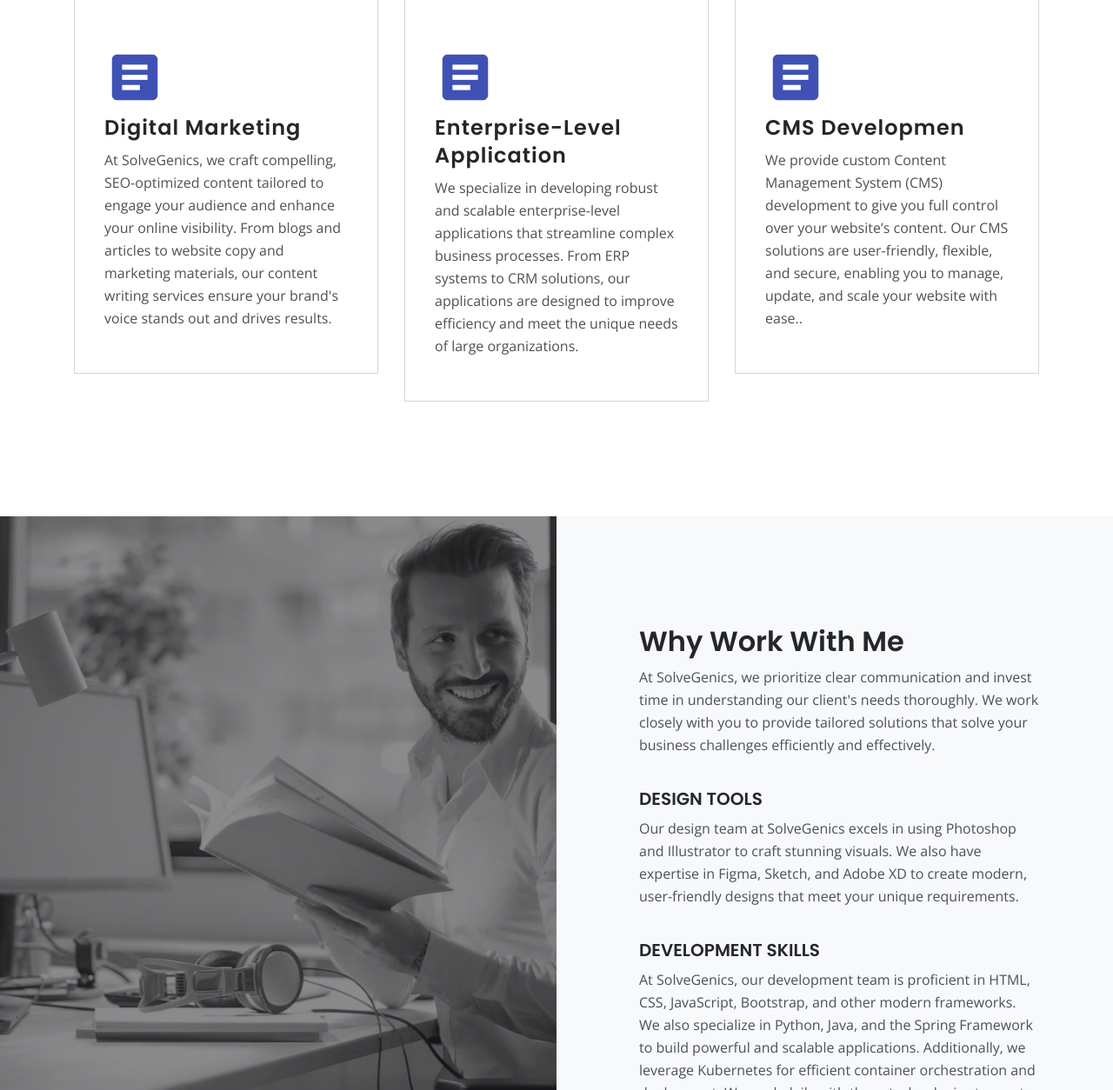
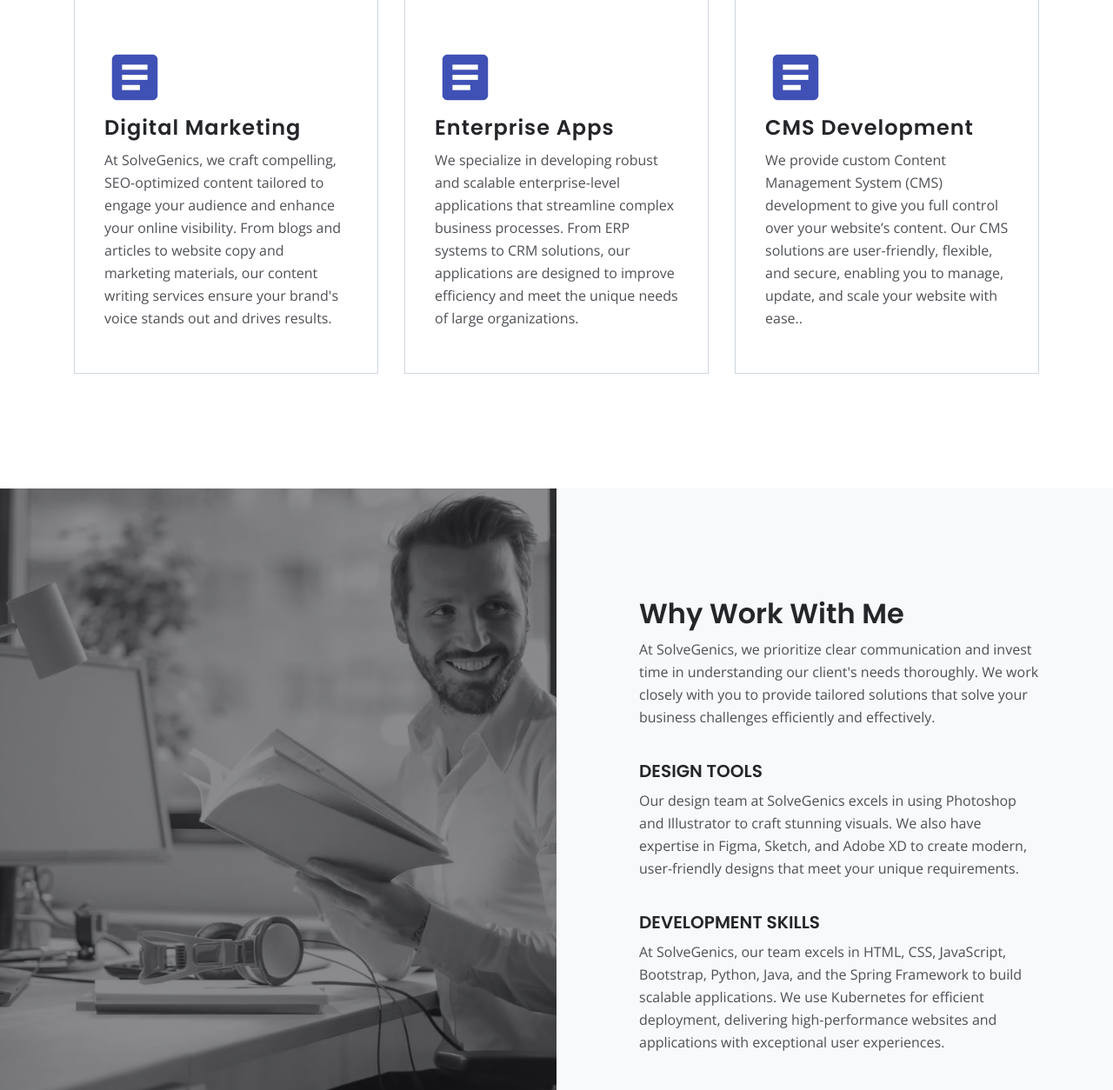
Before and after one commit to zainabbastech/solvegenics, a plain HTML site: page index.html in a window 1280 px wide. Shown: the part 2207-3461 px from the top of the page at 87% size. Drawn offline with nearby package versions, Linux system fonts and the light colour scheme.

Commit message:
Update service description

```diff
--- a/index.html
+++ b/index.html
@@ -191,7 +191,7 @@
                     <div class="text-box">
                         <!-- <i class="fas fa-tv"></i> -->
                         <i class="material-icons">article</i>
-                        <h4>Enterprise-Level Application</h4>
+                        <h4>Enterprise Apps</h4>
                         <p> We specialize in developing robust and scalable enterprise-level applications that streamline complex business processes. From ERP systems to CRM solutions, our applications are designed to improve efficiency and meet the unique needs of large organizations.</p>
                     </div> <!-- end of text-box -->
                 </div> <!-- end of col -->
@@ -199,7 +199,7 @@
                     <div class="text-box">
                         <!-- <i class="fas fa-tv"></i> -->
                         <i class="material-icons">article</i>
-                        <h4>CMS Developmen</h4>
+                        <h4>CMS Development</h4>
                         <p> We provide custom Content Management System (CMS) development to give you full control over your website’s content. Our CMS solutions are user-friendly, flexible, and secure, enabling you to manage, update, and scale your website with ease..</p>
                     </div> <!-- end of text-box -->
                 </div> <!-- end of col -->
@@ -224,8 +224,8 @@
                             <h5>DESIGN TOOLS</h5>
                             <p>Our design team at SolveGenics excels in using Photoshop and Illustrator to craft stunning visuals. We also have expertise in Figma, Sketch, and Adobe XD to create modern, user-friendly designs that meet your unique requirements.</p>
                             <h5>DEVELOPMENT SKILLS</h5>
-                            <p>At SolveGenics, our development team is proficient in HTML, CSS, JavaScript, Bootstrap, and other modern frameworks. We also specialize in Python, Java, and the Spring Framework to build powerful and scalable applications. Additionally, we leverage Kubernetes for efficient container orchestration and deployment. We work daily with these technologies to create responsive, high-performance websites and applications that deliver an exceptional user experience.</p>
-
+                            <!-- <p>At SolveGenics, our development team is proficient in HTML, CSS, JavaScript, Bootstrap, and other modern frameworks. We also specialize in Python, Java, and the Spring Framework to build powerful and scalable applications. Additionally, we leverage Kubernetes for efficient container orchestration and deployment. We work daily with these technologies to create responsive, high-performance websites and applications that deliver an exceptional user experience.</p> -->
+                            <p>At SolveGenics, our team excels in HTML, CSS, JavaScript, Bootstrap, Python, Java, and the Spring Framework to build scalable applications. We use Kubernetes for efficient deployment, delivering high-performance websites and applications with exceptional user experiences.</p>
                             <div class="icons-container">
                                 <img src="images/details-icon-photoshop.png" alt="alternative">
                                 <img src="images/details-icon-illustrator.png" alt="alternative">
```
